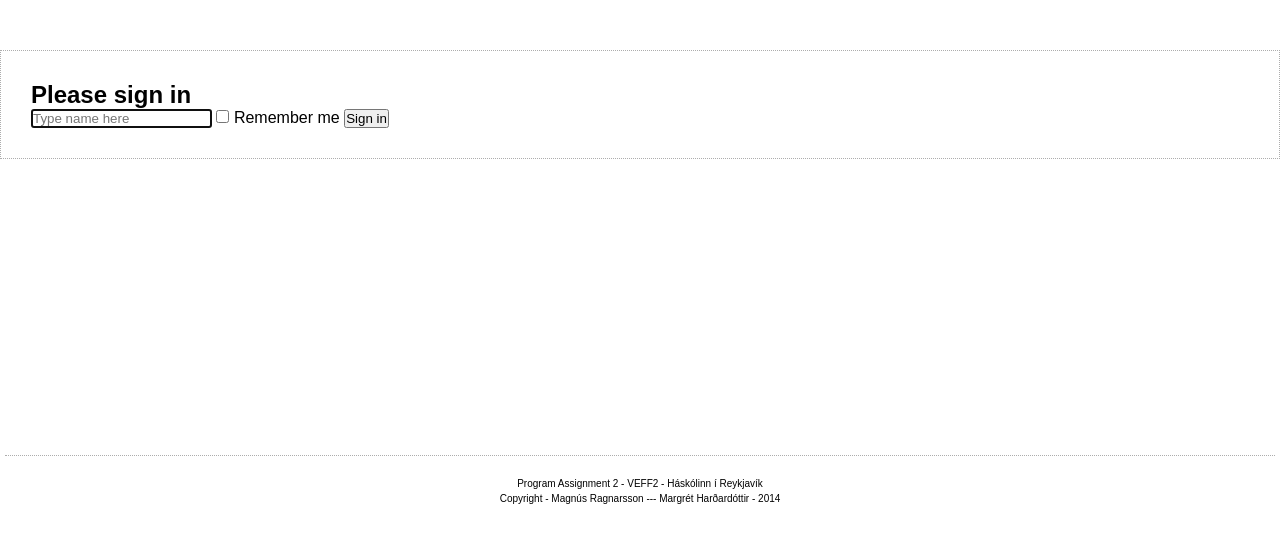
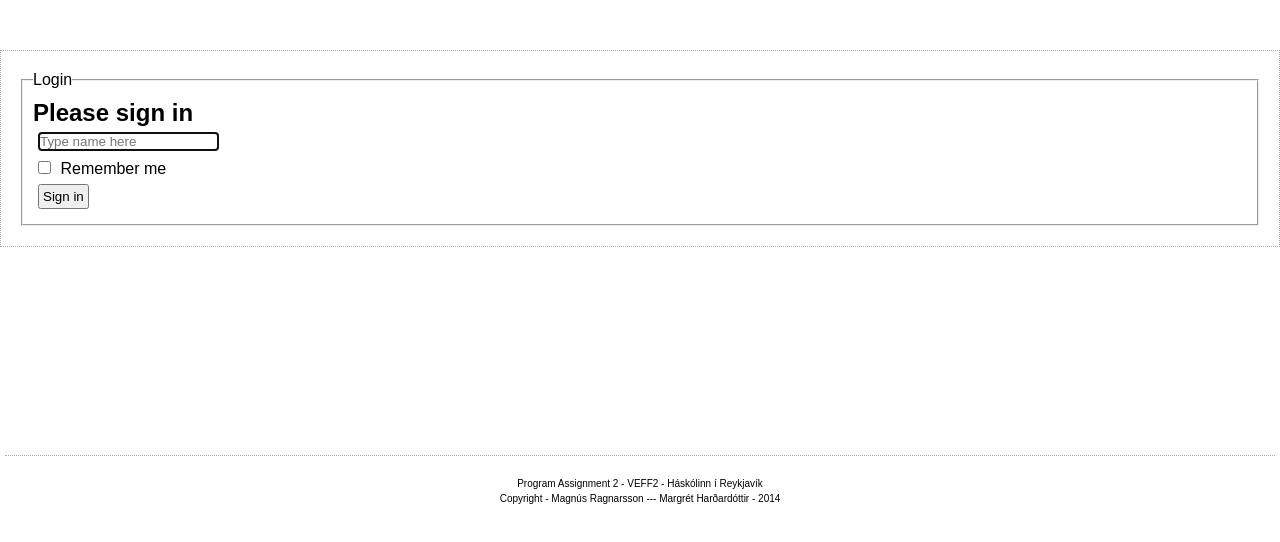
Before and after one commit to maggragg/pa2, a website: page index.html at #/index in a window 1280 px wide. Drawn offline with nearby package versions, Linux system fonts and the light colour scheme; no server answers.

Commit message:
working on own css, only change css source in <head> to go back to bootstrap

```diff
--- a/css/style.css
+++ b/css/style.css
@@ -29,8 +29,30 @@ header {
 }
 
 form {
-	padding: 30px;
+	padding: 20px;
 	border: dotted #adadad 1px;
+}
+
+fieldset {
+	padding: 10px;
+}
+
+input {
+	margin: 5px;
+}
+
+
+button {
+	margin: 5px;
+	padding: 3px;
+	display: block;
+}
+
+input.ng-invalid {
+  border: 2px solid red;
+}
+input.ng-valid {
+  border: 1px solid green;
 }
 
 footer {
--- a/views/login.html
+++ b/views/login.html
@@ -1,7 +1,9 @@
 <div class="container">
 
     <div ng-hide="isLoggedIn">
-	  	<form class="form-signin" role="form">
+	  	<form name="logInForm" class="form-signin" role="form">
+	  		<fieldset>
+	  			<legend>Login</legend>
 	    	<h2 class="form-signin-heading">Please sign in</h2>
 	        <input type="text"
 	        	name="username"
@@ -10,12 +12,13 @@
 	        	placeholder="Type name here"
 	        	required="required"
 	        	autofocus="autofocus" />
+	        	<br />
 
-	        <label class="checkbox">
-	            <input type="checkbox"
-	            	name="checkbox"
-	            	value="remember-me"> Remember me
-	        </label>
+	        <input type="checkbox"
+	            name="checkbox"
+	            id="checkbox_id"
+	            value="remember-me" />
+	        <label for="checkbox_id" class="checkbox">Remember me</label>
 
 	        <button type="submit"
 	        	ng-click="connect()"
@@ -24,7 +27,7 @@
 	        </button>
 
 	        <p ng-bind="message"></p>
-
+	      	</fieldset>
 	    </form>
     </div>
 
@@ -48,18 +51,23 @@
 		</div>
 
 		<div class="well">
+		<form name="ChatRoom">
+
+			<label name="newChatName">New Chat</label>
 	    	<input type="text"
 	    		name="newChatName"
 	    		ng-model="newChatName"
 	    		class="form-control"
 	    		placeholder="Type chat name here" />
-		    <br />
+	    		<br />
 	        <button type="submit"
 	        	name="createNewRoom"
 	        	ng-click="createNewRoom()"
 	        	class="btn btn-lg">
 	        	Create
 	        </button>
+
+	       </form>
 		</div>
 	</div>
 
```
